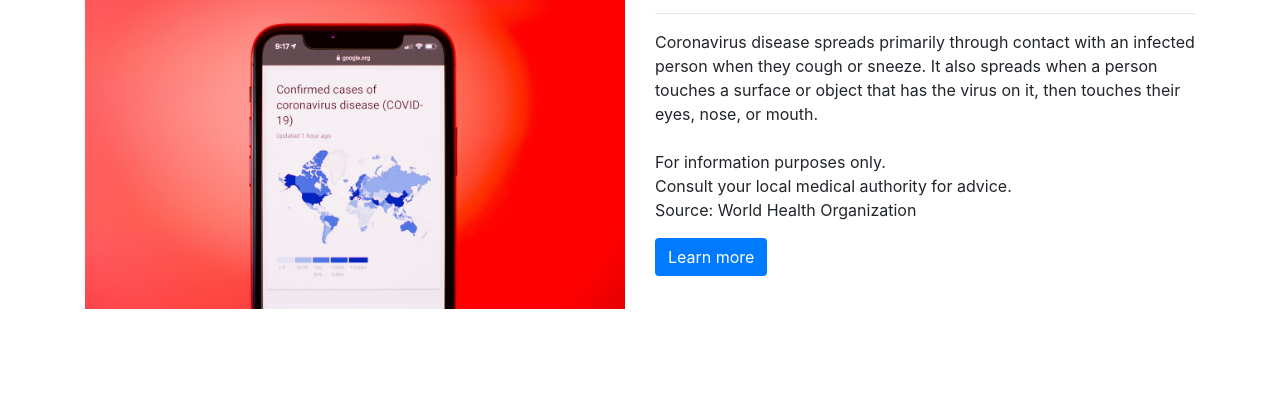
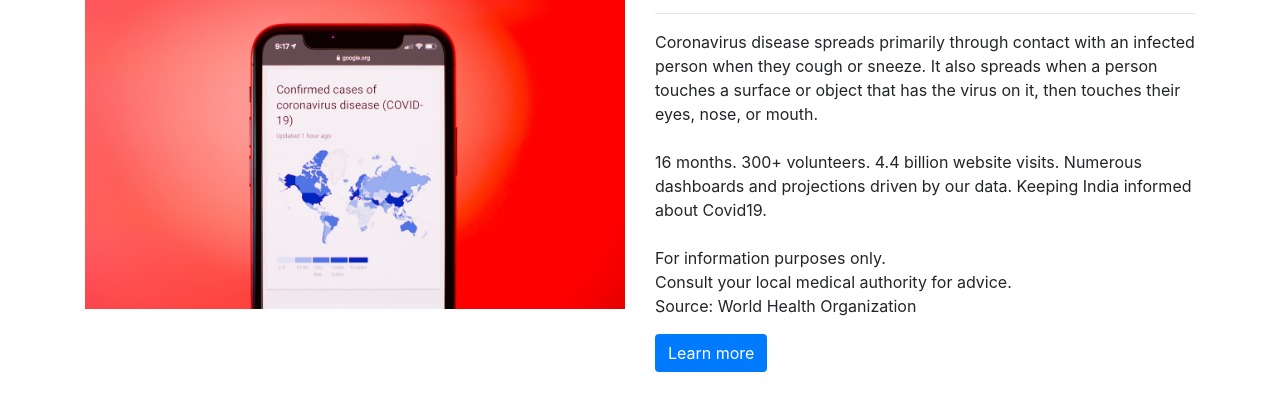
Before and after one commit to kr-viku/Covid19, a plain HTML site: page about.html in a window 1280 px wide. Shown: the part 276-686 px from the top of the page. Drawn offline with nearby package versions, Linux system fonts and the light colour scheme.

Commit message:
Refactor  Code

```diff
--- a/about.html
+++ b/about.html
@@ -59,13 +59,6 @@
   </div>
 </nav>
 
-<!-- <div class="jumbotron jumbotron-fluid">
-  <div class="container">
-    <h1>About Us..</h1>
-    <p>Coronavirus disease (COVID-19) is an infectious disease caused by a new virus.</p>
-  </div>
-</div> -->
-
 </header>
 
 <section>
@@ -82,9 +75,11 @@
           <h1>How it spreads?</h1>
           <hr>
           <p>Coronavirus disease spreads primarily through contact with an infected person when they cough or sneeze. It also spreads when a person touches a surface or object that has the virus on it, then touches their eyes, nose, or mouth.<br><br>
-          For information purposes only.<br>
+          16 months. 300+ volunteers. 4.4 billion website visits. Numerous dashboards and projections driven by our data. Keeping India informed about Covid19.<br><br>
+            For information purposes only.<br>
           Consult your local medical authority for advice.<br>
           Source: World Health Organization</p>
+
           <button class="btn bg-primary text-white">Learn more</button>
         </div>
       </div>
@@ -92,10 +87,6 @@
     </div>
   </section>
 
-  <!-- <footer>
-    <p class="text-center bg-dark text-white">@copyright kr-viku.covid.19.com 2020</p><br>er.vikashs4@gmail.com<br> UIT, Golapbag More, Burdwan<br> West Bengal, 713104</p>
-  </footer> -->
-
   <script src="https://ajax.googleapis.com/ajax/libs/jquery/3.4.1/jquery.min.js"></script>
     <script src="https://cdnjs.cloudflare.com/ajax/libs/popper.js/1.16.0/umd/popper.min.js"></script>
     <script src="https://maxcdn.bootstrapcdn.com/bootstrap/4.4.1/js/bootstrap.min.js"></script>
```
